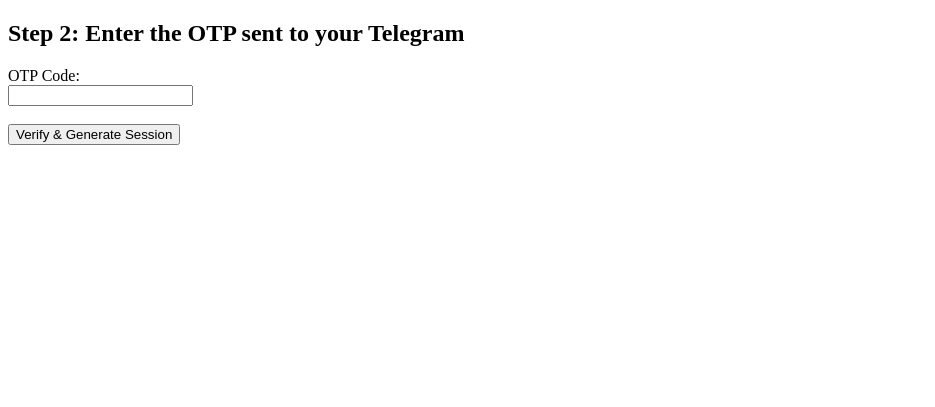
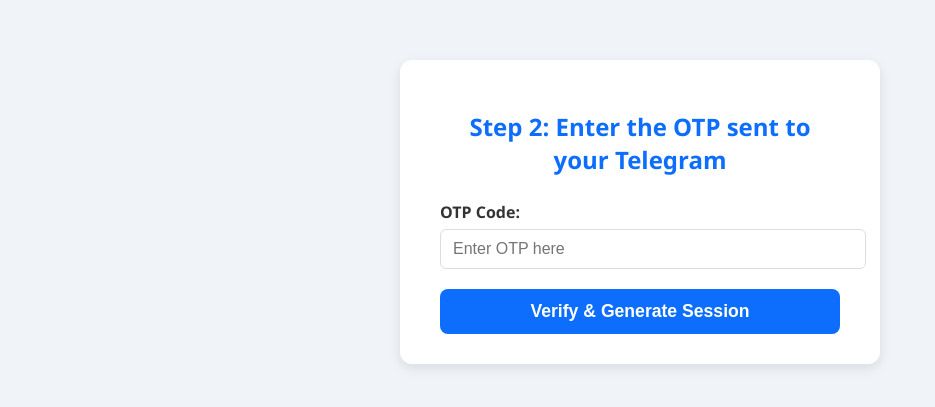
Before and after one commit to Bappa145/telegram-session-site, a Flask app: template templates/verify.html in a window 1280 px wide. Shown: the top 407 px of the page, without its empty margins (0-935 px from the left). Run offline with Flask 3, Linux system fonts and the light colour scheme; the template is opened without the code that fills it, so the values that code supplies are empty.

Commit message:
Update verify.html

```diff
--- a/templates/verify.html
+++ b/templates/verify.html
@@ -1,14 +1,19 @@
 <!DOCTYPE html>
-<html>
+<html lang="en">
 <head>
+  <meta charset="UTF-8" />
+  <meta name="viewport" content="width=device-width, initial-scale=1" />
   <title>Enter OTP</title>
+  <link rel="stylesheet" href="{{ url_for('static', filename='style.css') }}" />
 </head>
 <body>
-  <h2>Step 2: Enter the OTP sent to your Telegram</h2>
-  <form action="/submit_code" method="POST">
-    <label>OTP Code:</label><br>
-    <input type="text" name="code" required><br><br>
-    <button type="submit">Verify & Generate Session</button>
-  </form>
+  <div class="container">
+    <h2>Step 2: Enter the OTP sent to your Telegram</h2>
+    <form action="/submit_code" method="POST">
+      <label for="code">OTP Code:</label>
+      <input type="text" id="code" name="code" placeholder="Enter OTP here" required />
+      <button type="submit">Verify & Generate Session</button>
+    </form>
+  </div>
 </body>
 </html>
```
